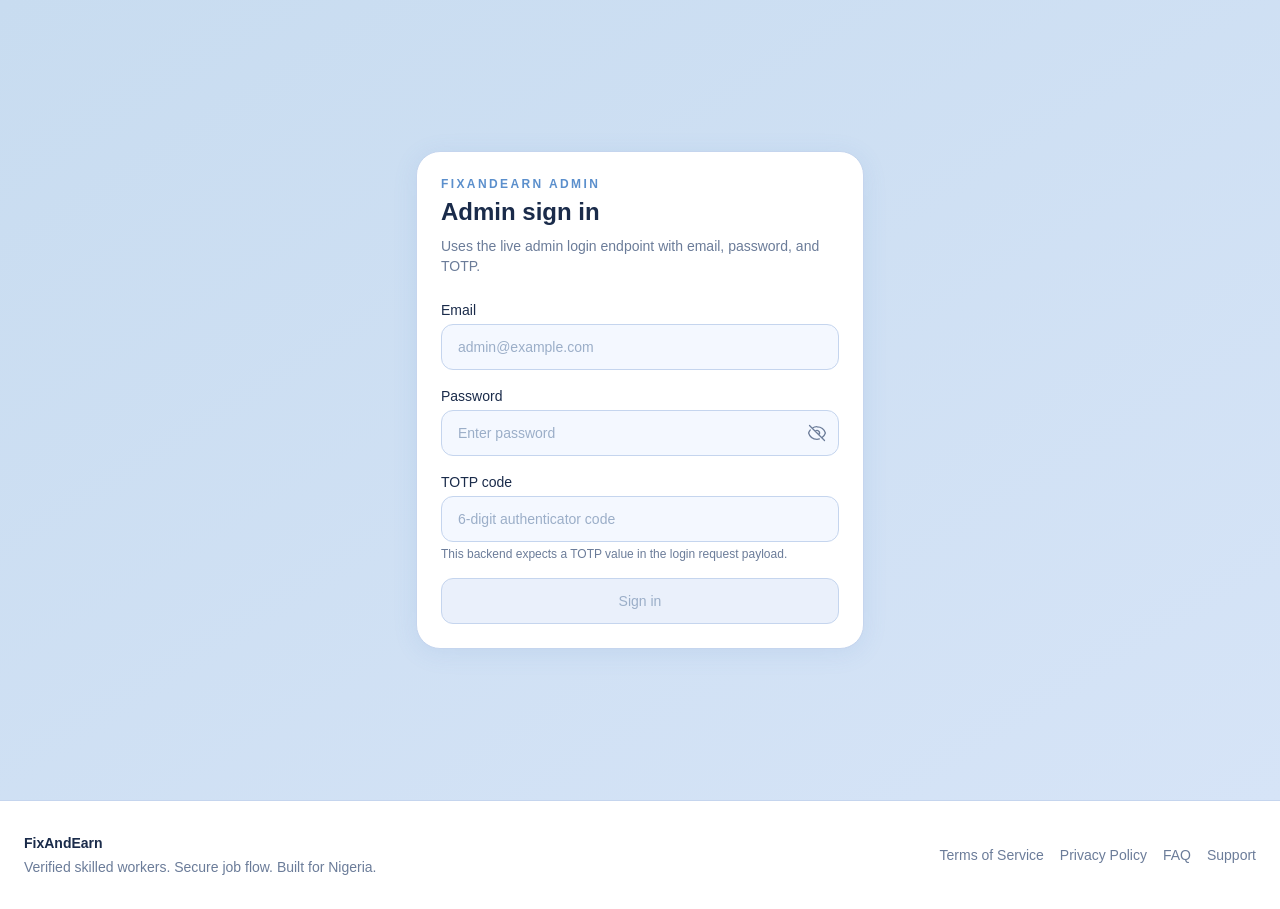
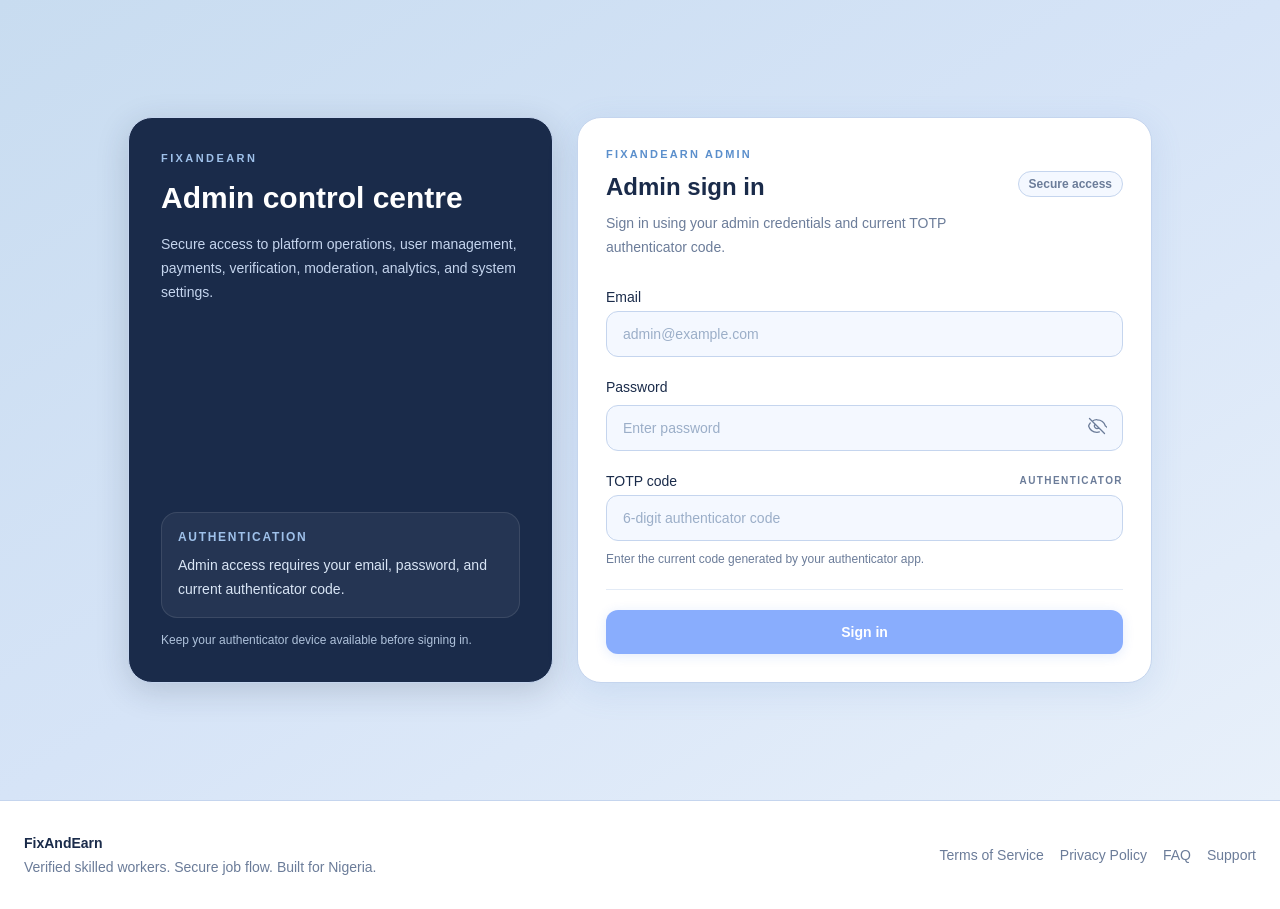
Before and after one commit to SegunFemiDada/FixAndEarn, a Next.js app in the folder apps/web/: page /admin/login in a window 1280 px wide. Built offline with nearby package versions, Linux system fonts and the light colour scheme; no server answers.

Commit message:
fix admin login page UI

```diff
--- a/apps/web/src/app/admin/login/page.tsx
+++ b/apps/web/src/app/admin/login/page.tsx
@@ -3,9 +3,36 @@
 
 import * as React from "react";
 import { useRouter } from "next/navigation";
-import { clearAdminSession, getAdminToken, getStoredAdminIdentity } from "@/lib/admin/session";
+import {
+  clearAdminSession,
+  getAdminToken,
+  getStoredAdminIdentity,
+} from "@/lib/admin/session";
 import { extractApiErrorMessage, useAdminLogin } from "@/lib/admin/queries";
-import { useState } from "react";
+
+const PANEL_CLASS =
+  "rounded-3xl border border-[#C5D5EE] bg-white p-7 shadow-[0_8px_32px_rgba(91,143,204,0.14)] dark:border-[#2D3F55] dark:bg-[#1E2A3A] dark:shadow-[0_8px_32px_rgba(0,0,0,0.40)]";
+
+const INPUT_CLASS =
+  "mt-1 w-full rounded-xl border border-[#C5D5EE] bg-[#F4F8FF] px-4 py-3 text-sm text-[#1A2B4A] outline-none transition placeholder:text-[#9BAEC8] focus:border-[#5B8FCC] focus:ring-2 focus:ring-[#5B8FCC]/20 dark:border-[#2D3F55] dark:bg-[#16202E] dark:text-[#E8F0FA] dark:placeholder:text-[#4A6080] dark:focus:border-[#5B8FCC]";
+
+const PRIMARY_BUTTON_CLASS =
+  "inline-flex items-center justify-center rounded-xl bg-blue-600 px-4 py-3 text-sm font-semibold text-white transition hover:bg-blue-700 focus:outline-none focus:ring-2 focus:ring-blue-400 disabled:cursor-not-allowed disabled:opacity-50 dark:bg-blue-500 dark:hover:bg-blue-600";
+
+const SECONDARY_BUTTON_CLASS =
+  "inline-flex items-center justify-center rounded-xl border border-[#C5D5EE] bg-white px-4 py-3 text-sm font-medium text-[#6B7C99] transition hover:bg-[#F4F8FF] hover:text-[#1A2B4A] focus:outline-none focus:ring-2 focus:ring-[#5B8FCC]/20 dark:border-[#2D3F55] dark:bg-[#1E2A3A] dark:text-[#8FA0BC] dark:hover:bg-[#16202E] dark:hover:text-[#E8F0FA]";
+
+function StatusBadge({
+  children,
+}: {
+  children: React.ReactNode;
+}) {
+  return (
+    <span className="inline-flex rounded-full border border-green-200 bg-green-50 px-2.5 py-1 text-xs font-semibold text-green-700 dark:border-green-800 dark:bg-green-900/20 dark:text-green-300">
+      {children}
+    </span>
+  );
+}
 
 export default function AdminLoginPage() {
   const router = useRouter();
@@ -14,7 +41,7 @@ export default function AdminLoginPage() {
   const [mounted, setMounted] = React.useState(false);
   const [email, setEmail] = React.useState("");
   const [password, setPassword] = React.useState("");
-  const [showPassword, setShowPassword] = useState(false);
+  const [showPassword, setShowPassword] = React.useState(false);
   const [totp, setTotp] = React.useState("");
 
   React.useEffect(() => {
@@ -24,8 +51,7 @@ export default function AdminLoginPage() {
   const existingToken = mounted ? getAdminToken() : null;
   const existingIdentity = mounted ? getStoredAdminIdentity() : null;
 
-
-  async function handleSubmit(event: React.FormEvent<HTMLFormElement>) {
+  function handleSubmit(event: React.FormEvent<HTMLFormElement>) {
     event.preventDefault();
 
     login.mutate(
@@ -39,7 +65,7 @@ export default function AdminLoginPage() {
           router.replace("/admin");
           router.refresh();
         },
-    }
+      },
     );
   }
 
@@ -51,62 +77,125 @@ export default function AdminLoginPage() {
   }
 
   return (
-    <div className="min-h-screen bg-linear-to-br from-[#C8DCF0] to-[#D6E4F7] dark:bg-none dark:bg-[#111827] px-4 py-6 flex items-center justify-center">
-      <div className="mx-auto w-full max-w-md">
-        <div className="rounded-3xl border border-[#C5D5EE] dark:border-[#2D3F55] bg-white dark:bg-[#1E2A3A] p-6 shadow-[0_4px_24px_rgba(91,143,204,0.12)] dark:shadow-[0_4px_24px_rgba(0,0,0,0.4)]">
+    <div className="min-h-screen bg-linear-to-br from-[#C8DCF0] via-[#D6E4F7] to-[#E8F0FA] px-4 py-8 dark:bg-[#111827] dark:bg-none">
+      <div className="mx-auto flex min-h-[calc(100vh-4rem)] w-full max-w-6xl items-center justify-center">
+        <div className="grid w-full max-w-5xl gap-6 lg:grid-cols-[0.85fr_1.15fr]">
+          <section className="hidden rounded-3xl border border-[#C5D5EE] bg-[#1A2B4A] p-8 shadow-[0_8px_32px_rgba(26,43,74,0.18)] lg:flex lg:flex-col lg:justify-between dark:border-[#2D3F55] dark:bg-[#16202E] dark:shadow-[0_8px_32px_rgba(0,0,0,0.40)]">
             <div>
-            <p className="text-xs font-bold uppercase tracking-[0.2em] text-[#5B8FCC] dark:text-[#7AAEE0]">
-              FixAndEarn Admin
+              <p className="text-[11px] font-bold uppercase tracking-[0.22em] text-[#9FC1EA]">
+                FixAndEarn
               </p>
-            <h1 className="mt-1 text-2xl font-semibold text-[#1A2B4A] dark:text-[#E8F0FA]">
-              Admin sign in
-            </h1>
-            <p className="mt-2 text-sm text-[#6B7C99] dark:text-[#8FA0BC]">
-              Uses the live admin login endpoint with email, password, and TOTP.
+
+              <h2 className="mt-3 text-3xl font-semibold leading-tight text-white">
+                Admin control centre
+              </h2>
+
+              <p className="mt-4 max-w-md text-sm leading-6 text-[#C5D5EE]">
+                Secure access to platform operations, user management,
+                payments, verification, moderation, analytics, and system
+                settings.
               </p>
             </div>
 
+            <div className="space-y-3">
+              <div className="rounded-2xl border border-white/10 bg-white/5 p-4">
+                <p className="text-xs font-semibold uppercase tracking-[0.14em] text-[#9FC1EA]">
+                  Authentication
+                </p>
+
+                <p className="mt-2 text-sm leading-6 text-[#D9E5F5]">
+                  Admin access requires your email, password, and current
+                  authenticator code.
+                </p>
+              </div>
+
+              <p className="text-xs leading-5 text-[#AFC2DB]">
+                Keep your authenticator device available before signing in.
+              </p>
+            </div>
+          </section>
+
+          <section className={PANEL_CLASS}>
+            <div>
+              <p className="text-[11px] font-bold uppercase tracking-[0.2em] text-[#5B8FCC] dark:text-[#7AAEE0]">
+                FixAndEarn Admin
+              </p>
+
+              <div className="mt-2 flex flex-col gap-3 sm:flex-row sm:items-start sm:justify-between">
+                <div>
+                  <h1 className="text-2xl font-semibold text-[#1A2B4A] dark:text-[#E8F0FA]">
+                    Admin sign in
+                  </h1>
+
+                  <p className="mt-2 max-w-xl text-sm leading-6 text-[#6B7C99] dark:text-[#8FA0BC]">
+                    Sign in using your admin credentials and current TOTP
+                    authenticator code.
+                  </p>
+                </div>
+
+                <span className="inline-flex shrink-0 rounded-full border border-[#C5D5EE] bg-[#F4F8FF] px-2.5 py-1 text-xs font-semibold text-[#6B7C99] dark:border-[#2D3F55] dark:bg-[#16202E] dark:text-[#8FA0BC]">
+                  Secure access
+                </span>
+              </div>
+            </div>
+
             {existingToken ? (
-            <div className="mt-4 rounded-2xl border border-[#B8D9B8] dark:border-green-700 bg-[#F0FAF0] dark:bg-green-900/20 p-4">
-              <p className="text-sm font-medium text-[#2E7D32] dark:text-green-200">
-                Admin session already exists.
+              <section className="mt-6 rounded-2xl border border-green-200 bg-green-50 p-5 dark:border-green-800 dark:bg-green-900/20">
+                <div className="flex flex-col gap-3 sm:flex-row sm:items-start sm:justify-between">
+                  <div>
+                    <p className="text-[10px] font-bold uppercase tracking-[0.16em] text-green-700 dark:text-green-300">
+                      Existing session
                     </p>
+
+                    <div className="mt-2">
+                      <StatusBadge>Admin session already exists</StatusBadge>
+                    </div>
+
                     {existingIdentity ? (
-                <p className="mt-1 text-sm text-[#2E7D32] dark:text-green-200">
-                  {existingIdentity.fullName} · {existingIdentity.role}
+                      <p className="mt-3 text-sm text-green-700 dark:text-green-200">
+                        {existingIdentity.fullName} ·{" "}
+                        {existingIdentity.role}
                       </p>
                     ) : null}
-              <div className="mt-3 flex gap-2">
+                  </div>
+                </div>
+
+                <div className="mt-4 grid gap-3 sm:grid-cols-2">
                   <button
                     type="button"
                     onClick={() => router.replace("/admin")}
-                  className="flex-1 rounded-xl bg-[#5B8FCC] hover:bg-[#4A7DBB] dark:bg-[#5B8FCC] dark:hover:bg-[#4A7DBB] px-4 py-3 text-sm font-medium text-white transition shadow-[0_2px_12px_rgba(91,143,204,0.35)] hover:shadow-[0_4px_16px_rgba(91,143,204,0.45)]"
+                    className={PRIMARY_BUTTON_CLASS}
                   >
                     Go to dashboard
                   </button>
+
                   <button
                     type="button"
                     onClick={handleClearSession}
-                  className="flex-1 rounded-xl border border-[#C5D5EE] dark:border-[#2D3F55] bg-white dark:bg-[#1E2A3A] px-4 py-3 text-sm font-medium text-[#6B7C99] dark:text-[#8FA0BC] transition hover:bg-[#F4F8FF] dark:hover:bg-[#16202E] hover:text-[#1A2B4A] dark:hover:text-[#E8F0FA]"
+                    className={SECONDARY_BUTTON_CLASS}
                   >
                     Clear session
                   </button>
                 </div>
-            </div>
+              </section>
             ) : null}
 
-          <form className="mt-6 space-y-4" onSubmit={handleSubmit}>
+            <form className="mt-7 space-y-5" onSubmit={handleSubmit}>
               <div>
-              <label htmlFor="admin-email" className="block text-sm font-medium text-[#1A2B4A] dark:text-[#E8F0FA]">
+                <label
+                  htmlFor="admin-email"
+                  className="block text-sm font-medium text-[#1A2B4A] dark:text-[#E8F0FA]"
+                >
                   Email
                 </label>
+
                 <input
                   id="admin-email"
                   type="email"
                   autoComplete="email"
                   value={email}
                   onChange={(event) => setEmail(event.target.value)}
-                className="mt-1 w-full rounded-xl border border-[#C5D5EE] dark:border-[#2D3F55] bg-[#F4F8FF] dark:bg-[#16202E] px-4 py-3 text-sm text-[#1A2B4A] dark:text-[#E8F0FA] outline-none transition placeholder:text-[#9BAEC8] dark:placeholder:text-[#4A6080] focus:border-[#5B8FCC] dark:focus:border-[#5B8FCC] focus:ring-2 focus:ring-[#5B8FCC]/20"
+                  className={INPUT_CLASS}
                   placeholder="admin@example.com"
                   required
                 />
@@ -127,16 +216,18 @@ export default function AdminLoginPage() {
                     autoComplete="current-password"
                     value={password}
                     onChange={(event) => setPassword(event.target.value)}
-      className="w-full rounded-xl border border-[#C5D5EE] dark:border-[#2D3F55] bg-[#F4F8FF] dark:bg-[#16202E] px-4 py-3 pr-12 text-sm text-[#1A2B4A] dark:text-[#E8F0FA] outline-none transition placeholder:text-[#9BAEC8] dark:placeholder:text-[#4A6080] focus:border-[#5B8FCC] dark:focus:border-[#5B8FCC] focus:ring-2 focus:ring-[#5B8FCC]/20"
+                    className={`${INPUT_CLASS} pr-12`}
                     placeholder="Enter password"
                     required
                   />
 
                   <button
                     type="button"
-      onClick={() => setShowPassword((v) => !v)}
-      className="absolute inset-y-0 right-0 flex items-center px-3 text-[#6B7C99] dark:text-[#8FA0BC] hover:text-[#5B8FCC] transition"
-      aria-label={showPassword ? "Hide password" : "Show password"}
+                    onClick={() => setShowPassword((value) => !value)}
+                    className="absolute inset-y-0 right-0 flex items-center px-4 text-[#6B7C99] transition hover:text-[#5B8FCC] dark:text-[#8FA0BC] dark:hover:text-[#7AAEE0]"
+                    aria-label={
+                      showPassword ? "Hide password" : "Show password"
+                    }
                   >
                     {showPassword ? (
                       <svg
@@ -150,8 +241,9 @@ export default function AdminLoginPage() {
                         <path
                           strokeLinecap="round"
                           strokeLinejoin="round"
-            d="M2.036 12.322a1.012 1.012 0 0 1 0-.639C3.423 7.51 7.36 4.5 12 4.5c4.638 0 8.573 3.007 9.963 7.178.07.207.07.431 0 .639C20.577 16.49 16.64 19.5 12 19.5c-4.638 0-8.573-3.007-9.963-7.178z"
+                          d="M2.036 12.322a1.012 1.012 0 0 1 0-.639C3.423 7.51 7.36 4.5 12 4.5c4.638 0 8.573 3.007 9.963 7.178.07.207.07.431 0 .639C20.577 16.49 16.64 19.5 12 19.5c-4.638 0-8.573 3.007-9.963 7.178z"
                         />
+
                         <path
                           strokeLinecap="round"
                           strokeLinejoin="round"
@@ -170,7 +262,7 @@ export default function AdminLoginPage() {
                         <path
                           strokeLinecap="round"
                           strokeLinejoin="round"
-            d="M3.98 8.223A10.477 10.477 0 0 0 1.934 12C3.226 16.338 7.244 19.5 12 19.5c.993 0 1.953-.138 2.863-.395M6.228 6.228A10.451 10.451 0 0 1 12 4.5c4.756 0 8.773 3.162 10.065 7.498a10.522 10.522 0 0 1-4.293 5.774M6.228 6.228 3 3m3.228 3.228 3.65 3.65m7.894 7.894L21 21m-3.228-3.228-3.65-3.65m0 0a3 3 0 1 0-4.243-4.243m4.242 4.242L9.88 9.88"
+                          d="M3.98 8.223A10.477 10.477 0 0 0 1.934 12C3.226 16.338 7.244 19.5 12 19.5c.993 0 1.953-.138 2.863-.395M6.228 6.228A10.451 10.451 0 0 1 12 4.5c4.756 0 8.773 3.162 10.065 7.498a10.522 10.522 0 0 1 4.293 5.774M6.228 6.228 3 3m3.228 3.228 3.65 3.65m7.894 7.894L21 21m-3.228-3.228-3.65-3.65m0 0a3 3 0 1 1-4.243-4.243m4.242 4.242L9.88 9.88"
                         />
                       </svg>
                     )}
@@ -179,9 +271,19 @@ export default function AdminLoginPage() {
               </div>
 
               <div>
-              <label htmlFor="admin-totp" className="block text-sm font-medium text-[#1A2B4A] dark:text-[#E8F0FA]">
+                <div className="flex items-center justify-between gap-3">
+                  <label
+                    htmlFor="admin-totp"
+                    className="block text-sm font-medium text-[#1A2B4A] dark:text-[#E8F0FA]"
+                  >
                     TOTP code
                   </label>
+
+                  <span className="text-[10px] font-bold uppercase tracking-[0.14em] text-[#6B7C99] dark:text-[#8FA0BC]">
+                    Authenticator
+                  </span>
+                </div>
+
                 <input
                   id="admin-totp"
                   type="text"
@@ -189,34 +291,40 @@ export default function AdminLoginPage() {
                   autoComplete="one-time-code"
                   value={totp}
                   onChange={(event) => setTotp(event.target.value)}
-                className="mt-1 w-full rounded-xl border border-[#C5D5EE] dark:border-[#2D3F55] bg-[#F4F8FF] dark:bg-[#16202E] px-4 py-3 text-sm text-[#1A2B4A] dark:text-[#E8F0FA] outline-none transition placeholder:text-[#9BAEC8] dark:placeholder:text-[#4A6080] focus:border-[#5B8FCC] dark:focus:border-[#5B8FCC] focus:ring-2 focus:ring-[#5B8FCC]/20"
+                  className={INPUT_CLASS}
                   placeholder="6-digit authenticator code"
                   required
                 />
-              <p className="mt-1 text-xs text-[#6B7C99] dark:text-[#8FA0BC]">
-                This backend expects a TOTP value in the login request payload.
+
+                <p className="mt-2 text-xs leading-5 text-[#6B7C99] dark:text-[#8FA0BC]">
+                  Enter the current code generated by your authenticator app.
                 </p>
               </div>
 
-            {login.isError && (
-              <div className="rounded-2xl border border-[#F2C0BC] dark:border-red-700 bg-[#FFF4F3] dark:bg-red-900/20 p-3 text-sm text-[#D9534F] dark:text-red-300">
+              {login.isError ? (
+                <div className="rounded-xl border border-[#F2C0BC] bg-[#FFF4F3] p-4 dark:border-red-700 dark:bg-red-900/20">
+                  <p className="text-sm font-medium text-[#D9534F] dark:text-red-300">
                     {extractApiErrorMessage(login.error)}
+                  </p>
                 </div>
-            )}
+              ) : null}
 
+              <div className="border-t border-[#E3EBF6] pt-5 dark:border-[#2D3F55]">
                 <button
                   type="submit"
-              disabled={login.isPending || !email.trim() || !password || !totp.trim()}
-              className={[
-                "inline-flex w-full items-center justify-center rounded-xl px-4 py-3 text-sm font-medium transition-all duration-200",
-                login.isPending || !email.trim() || !password || !totp.trim()
-                  ? "cursor-not-allowed bg-[#EAF0FB] dark:bg-[#1E2A3A] text-[#9BAEC8] dark:text-[#4A6080] border border-[#C5D5EE] dark:border-[#2D3F55]"
-                  : "bg-[#5B8FCC] hover:bg-[#4A7DBB] dark:bg-[#5B8FCC] dark:hover:bg-[#4A7DBB] text-white shadow-[0_2px_12px_rgba(91,143,204,0.35)] hover:shadow-[0_4px_16px_rgba(91,143,204,0.45)]",
-              ].join(" ")}
+                  disabled={
+                    login.isPending ||
+                    !email.trim() ||
+                    !password ||
+                    !totp.trim()
+                  }
+                  className="inline-flex w-full items-center justify-center rounded-xl bg-blue-600 px-4 py-3 text-sm font-semibold text-white shadow-[0_2px_12px_rgba(37,99,235,0.25)] transition hover:bg-blue-700 hover:shadow-[0_4px_16px_rgba(37,99,235,0.30)] focus:outline-none focus:ring-2 focus:ring-blue-400 disabled:cursor-not-allowed disabled:opacity-50 dark:bg-blue-500 dark:hover:bg-blue-600"
                 >
                   {login.isPending ? "Signing in..." : "Sign in"}
                 </button>
+              </div>
             </form>
+          </section>
         </div>
       </div>
     </div>
```
Lines whose indentation alone changed are shown as unchanged.
